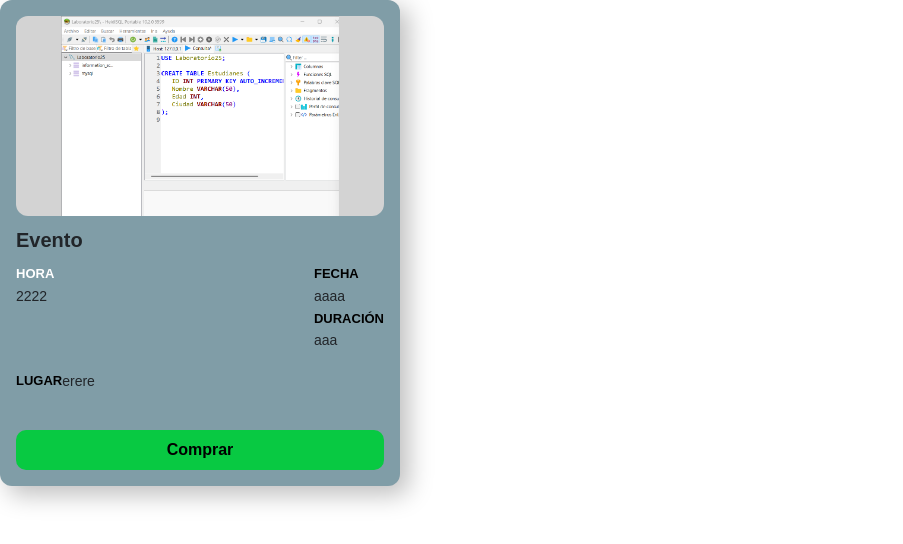
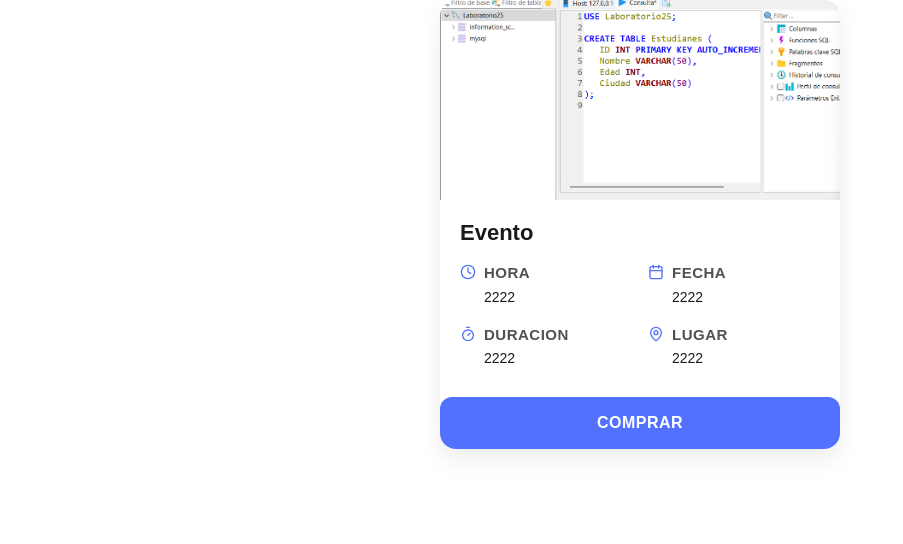
Before and after one commit to G4ru75/ProyectoBoletas, a React (Create React App) app: page / in a window 1280 px wide. Shown: the top 544 px of the page, without its empty margins (0-903 px from the left). Built offline with nearby package versions, Linux system fonts and the light colour scheme.

Commit message:
mejora de la tarjeta de eventos, hice uso de lucide-react, si les da problemas, entonces hagan un npm install lucide-react en la terminal de visual

```diff
--- a/package.json
+++ b/package.json
@@ -8,6 +8,7 @@
     "@testing-library/react": "^16.3.0",
     "@testing-library/user-event": "^13.5.0",
     "bootstrap": "^5.3.6",
+    "lucide-react": "^0.511.0",
     "react": "^19.1.0",
     "react-dom": "^19.1.0",
     "react-scripts": "5.0.1",
--- a/src/Components/CartaEvento.js
+++ b/src/Components/CartaEvento.js
@@ -1,33 +1,55 @@
 import react from 'react';
 import cartaEventoStyle from '../Styles/CartaEvento.module.css';
+import {Calendar, Clock, MapPin, Timer} from "lucide-react";
 
 function cartaEvento(){
     return(
         <>
-        <div className={cartaEventoStyle.card}>
-            <div className={cartaEventoStyle.imageArea}>
-                <img src="/imagenes/Captura de pantalla 2024-12-01 193725.png" alt="Evento" className={cartaEventoStyle.image}/>
+        <div className={cartaEventoStyle.tarjeta} style={{margin: "0 auto"}}>
+            <div className={cartaEventoStyle.contenedorImagen}>
+                <img src="/imagenes/Captura de pantalla 2024-12-01 193725.png" alt="Evento" className={cartaEventoStyle.imagen}/>
             </div>
-        <h3 className={cartaEventoStyle.title}>Evento</h3>
 
-        <div className={cartaEventoStyle.infoRow}>
-            <div className={cartaEventoStyle.infoBlock}>
-                <span className={cartaEventoStyle.labelWhite}>HORA</span>
-                <p className={cartaEventoStyle.text}>2222</p>
-            </div>
-            <div className={cartaEventoStyle.infoBlock}>
-                    <span className={cartaEventoStyle.label}>FECHA</span>
-                    <span className={cartaEventoStyle.text}>aaaa</span>
-                    <span className={cartaEventoStyle.label}>DURACIÓN</span>
-                    <span className={cartaEventoStyle.text}>aaa</span>
+        <div className={cartaEventoStyle.contenido}>
+            <h3 className={cartaEventoStyle.titulo}>Evento</h3>
+
+            <div className={cartaEventoStyle.rejillaInfo}>
+                <div className={cartaEventoStyle.elementoInfo}>
+                    <Clock className={cartaEventoStyle.icono} size={16}/>
+                    <div>
+                        <span className={cartaEventoStyle.etiqueta}>Hora</span>
+                        <p className={cartaEventoStyle.texto}>2222</p>
+                    </div>
+                </div>
+
+
+                <div className={cartaEventoStyle.elementoInfo}>
+                    <Calendar className={cartaEventoStyle.icono} size={16}/>
+                    <div>
+                        <span className={cartaEventoStyle.etiqueta}>Fecha</span>
+                        <p className={cartaEventoStyle.texto}>2222</p>
+                    </div>
+                </div>
+
+                <div className={cartaEventoStyle.elementoInfo}>
+                    <Timer className={cartaEventoStyle.icono} size={16}/>
+                    <div>
+                        <span className={cartaEventoStyle.etiqueta}>Duracion</span>
+                        <p className={cartaEventoStyle.texto}>2222</p>
+                    </div>
+                </div>
+
+                <div className={cartaEventoStyle.elementoInfo}>
+                    <MapPin className={cartaEventoStyle.icono} size={16}/>
+                    <div>
+                        <span className={cartaEventoStyle.etiqueta}>Lugar</span>
+                        <p className={cartaEventoStyle.texto}>2222</p>
+                    </div>
+                </div>
             </div>
         </div>
 
-        <div className={cartaEventoStyle.locationRow}>
-            <span className={cartaEventoStyle.label}>LUGAR</span>
-            <p className={cartaEventoStyle.text}>erere</p>
-        </div>
-        <button className={cartaEventoStyle.button}>Comprar</button>
+            <button className={cartaEventoStyle.boton}>Comprar</button>
         </div>
     </>
     );
--- a/src/Styles/CartaEvento.module.css
+++ b/src/Styles/CartaEvento.module.css
@@ -1,113 +1,143 @@
-.card {
-    background-color: #809da7;
-    border-radius: 12px;
-    padding: 16px;
+.tarjeta {
+    background-color: white;
+    border-radius: 16px;
     width: 100%;
     max-width: 400px;
     display: flex;
     flex-direction: column;
-    gap: 12px;
-    font-family: sans-serif;
-    box-shadow: 8px 8px 25px 1px rgba(0, 0, 0, 0.25);
+    font-family: "Inter", system-ui, sans-serif;
+    box-shadow: 0 10px 25px rgba(0, 0, 0, 0.08);
+    overflow: hidden;
+    transition: transform 0.3s ease, box-shadow 0.3s ease;
+    margin-left: auto;
+    margin-right: auto;
 }
 
-.imageArea {
-    background-color: #d3d3d3;
+.tarjeta:hover {
+    transform: translateY(-5px);
+    box-shadow: 0 15px 30px rgba(0, 0, 0, 0.12);
+}
+
+.contenedorImagen {
+    position: relative;
     height: 200px;
     width: 100%;
-    display: flex;
-    align-items: center;
-    justify-content: center;
-    border-radius: 12px;
     overflow: hidden;
 }
 
-.image{
-    object-fit: contain;
+.imagen {
     width: 100%;
     height: 100%;
+    object-fit: cover;
+    transition: transform 0.5s ease;
 }
 
-.title {
-    font-size: 20px;
-    font-weight: bold;
-    font-family: sans-serif;
-    margin: 0;
+.tarjeta:hover .imagen {
+    transform: scale(1.05);
 }
 
-.infoRow {
+.superposicion {
+    position: absolute;
+    top: 12px;
+    left: 12px;
+    z-index: 1;
+}
+
+.contenido {
+    padding: 20px;
     display: flex;
-    justify-content: space-between;
-    width: 100%;
+    flex-direction: column;
     gap: 16px;
+    font-family: sans-serif;
 
 }
 
-.infoBlock{
-    display: flex;
-    flex-direction: column;
-    gap: 2px;
+.titulo {
+    font-size: 22px;
+    font-weight: 700;
+    font-family: sans-serif;
+    margin: 0;
+    color: #1a1a1a;
 }
 
-.label {
+.rejillaInfo {
+    display: grid;
+    grid-template-columns: repeat(2, 1fr);
+    gap: 16px;
+}
+
+.elementoInfo {
+    display: flex;
+    align-items: flex-start;
+    gap: 8px;
+}
+
+.icono {
+    color: #5271ff;
+    margin-top: 2px;
+}
+
+.etiqueta {
+    display: block;
+    font-size: 15px;
     font-weight: bold;
-    font-size: 13px;
-    color: black;
+    color: #525050;
+    text-transform: uppercase;
+    letter-spacing: 0.5px;
+    margin-bottom: 2px;
+    font-family: sans-serif;
+    }
+
+.texto {
+    font-size: 14px;
+    color: #1a1a1a;
+    margin: 0;
+    font-weight: 500;
     font-family: sans-serif;
 }
 
-.labelWhite {
-    font-weight: bold;
+.boton {
+    background-color: #5271ff;
     color: white;
-    font-family: sans-serif;
-    font-size: 13px;
-}
-
-.text {
-    font-size: 14px;
+    border: none;
+    border-radius: 12px;
+    padding: 14px;
+    font-weight: 600;
+    font-size: 16px;
+    cursor: pointer;
+    transition: background-color 0.3s ease;
+    margin-top: 8px;
+    text-transform: uppercase;
+    letter-spacing: 0.5px;
     font-family: sans-serif;
 }
 
-.locationRow{
-    width: 100%;
-    display: flex;
-    justify-content: column;
-    margin-top: 8px;
-}
-
-.button {
-    background-color: #08C942;
-    color: black;
-    border: none;
-    border-radius: 10px;
-    padding: 8px 100px;
-    font-weight: bold;
-    font-family: sans-serif;
-    cursor: pointer;
-    margin-top: 10px;
-    transition: 0.5s ease;
-}
-
-.button:hover {
-    background-color: #0a9e3c;
+.boton:hover {
+    background-color: #3a5af9;
 }
 
 @media (max-width: 480px) {
-    .card {
-        padding: 12px;
+    .tarjeta {
         max-width: 100%;
     }
 
-    .infoRow {
-        flex-direction: column;
-        align-items: flex-start;
+    .contenedorImagen {
+        height: 180px;
     }
 
-    .imageArea {
-        height: 150px;
+    .rejillaInfo {
+        grid-template-columns: 1fr;
+        gap: 12px;
     }
 
-    .button {
-        max-width: 100%;
+    .contenido {
+    padding: 16px;
+    gap: 12px;
     }
 }
+
+@media (min-width: 481px) and (max-width: 768px) {
+    .rejillaInfo {
+        grid-template-columns: repeat(2, 1fr);
+    }
+}
```
Also changed, not shown: src/Components/Evento.js (added, +134 -0 lines), 1 other file (tests, documents, lock files or other folders).
